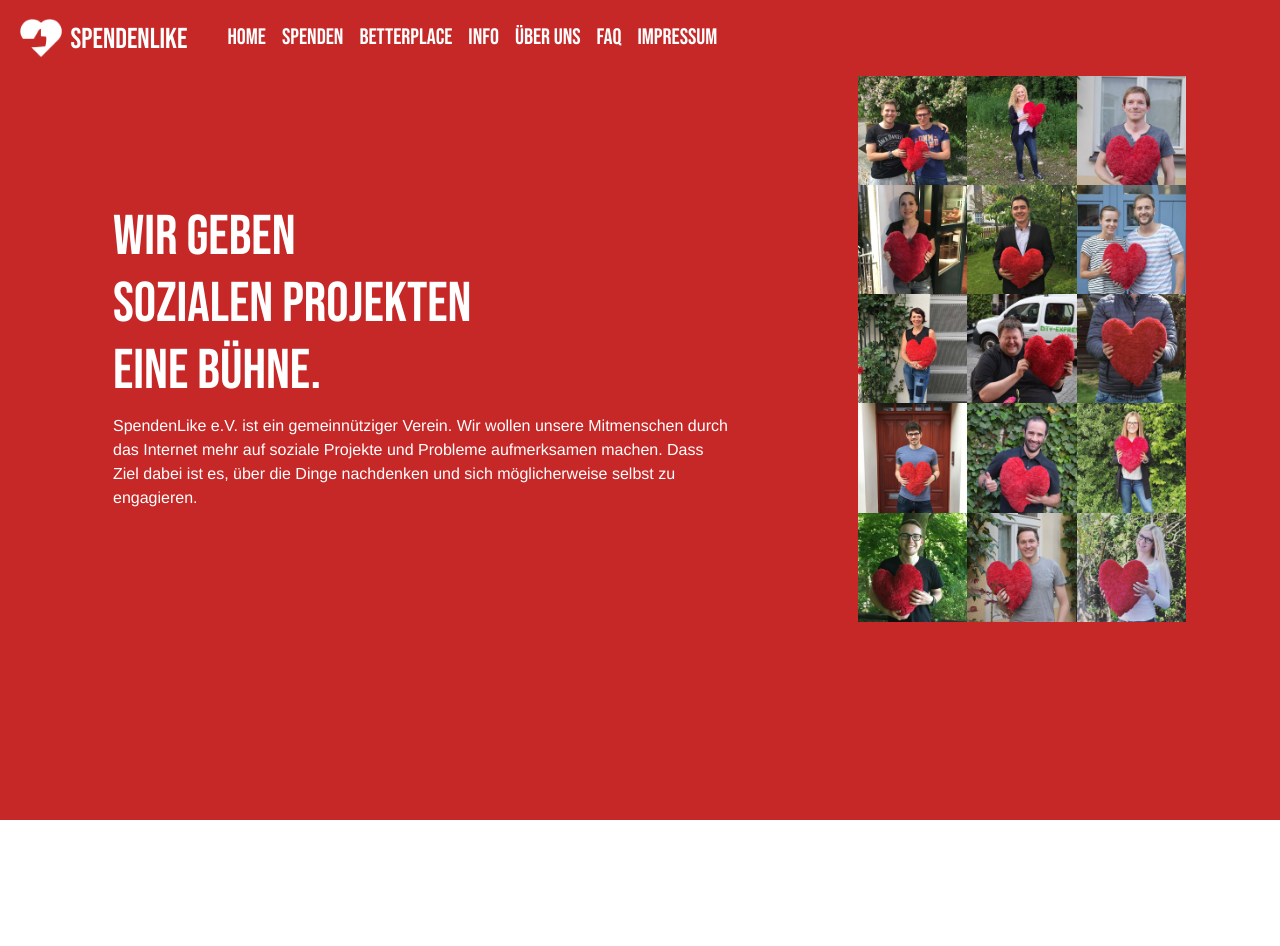
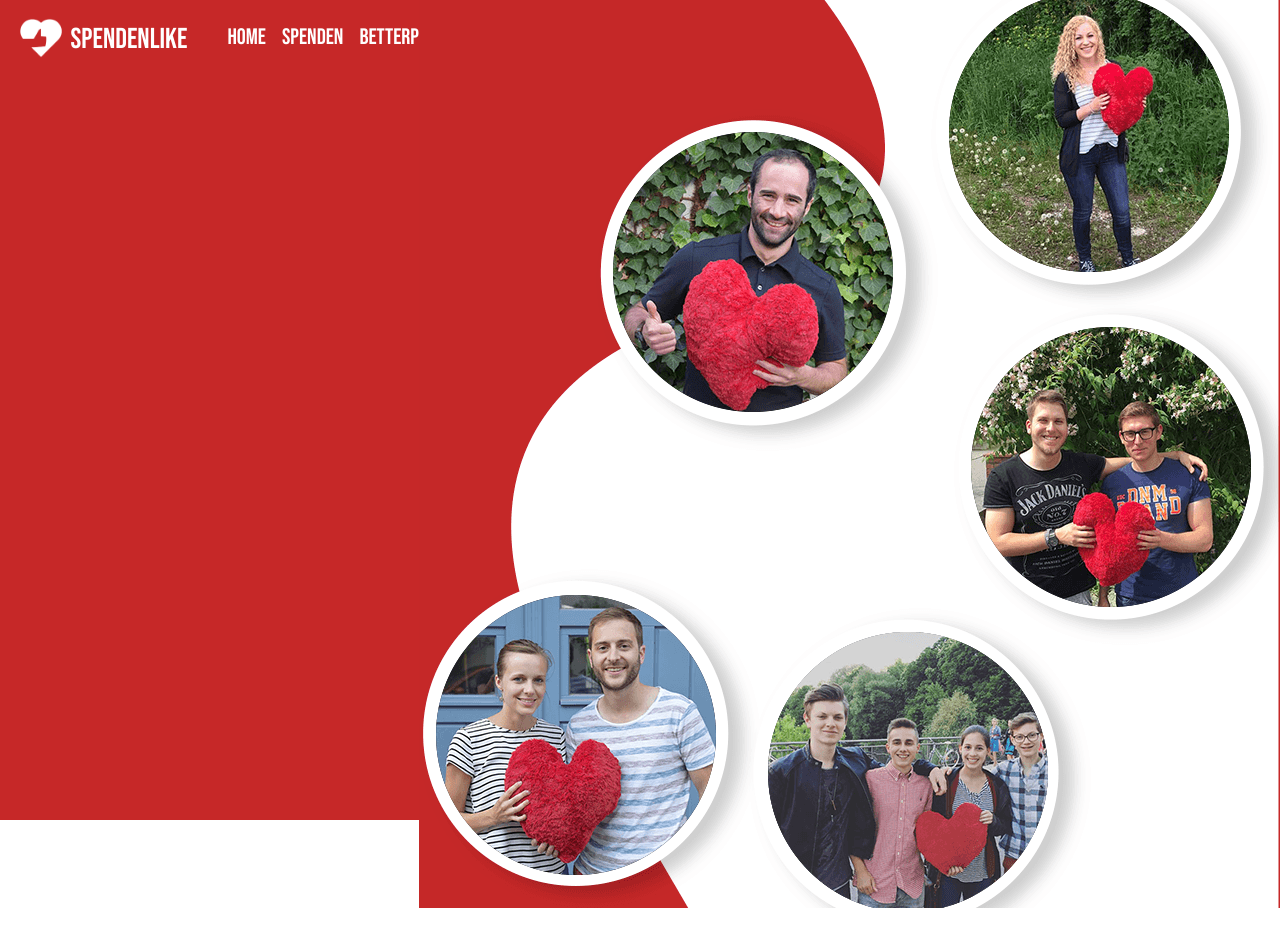
Before and after one commit to marc101101/spendenlike, a Vue app: page / in a window 1280 px wide. Shown: the top 946 px of the page. Before the commit the page ends 820 px from the top, so only its background shows below. Built offline with nearby package versions, Linux system fonts and the light colour scheme.

Commit message:
added home screen

```diff
--- a/src/App.vue
+++ b/src/App.vue
@@ -25,6 +25,7 @@
         </ul>
       </div>
     </nav>
+
     <router-view />
   </div>
 </template>
--- a/src/components/home.vue
+++ b/src/components/home.vue
@@ -14,8 +14,10 @@
       </div>
     </div>
     <div v-else id="desktopBackground">
-      <div class="row">
-        <div class="col-12 col-lg-8" style="padding: 8rem">
+      <div class="header-img-people">
+        <img height="100%" width="100%" src="../assets/home-desktop.png" />
+      </div>
+      <div class="col-lg-6" style="padding: 8rem; float:left">
         <h1 class="desktop-font">
           WIR GEBEN
           <br />SOZIALEN PROJEKTEN
@@ -24,32 +26,6 @@
         <p
           class="desktop-text"
         >SpendenLike e.V. ist ein gemeinnütziger Verein. Wir wollen unsere Mitmenschen durch das Internet mehr auf soziale Projekte und Probleme aufmerksamen machen. Dass Ziel dabei ist es, über die Dinge nachdenken und sich möglicherweise selbst zu engagieren.</p>
-        </div>
-        <div class="col-6 col-lg-4">
-          <div class="row">
-            <div class="column">
-              <img alt="member" src="../assets/members/img_1.jpg" />
-              <img alt="member" src="../assets/members/img_2.jpg" />
-              <img alt="member" src="../assets/members/img_3.jpg" />
-              <img alt="member" src="../assets/members/img_4.jpg" />
-              <img alt="member" src="../assets/members/img_5.jpg" />
-            </div>
-            <div class="column">
-              <img alt="member" src="../assets/members/img_6.jpg" />
-              <img alt="member" src="../assets/members/img_7.jpg" />
-              <img alt="member" src="../assets/members/img_8.jpg" />
-              <img alt="member" src="../assets/members/img_9.jpg" />
-              <img alt="member" src="../assets/members/img_10.jpg" />
-            </div>
-            <div class="column">
-              <img alt="member" src="../assets/members/img_11.jpg" />
-              <img alt="member" src="../assets/members/img_12.jpg" />
-              <img alt="member" src="../assets/members/img_13.jpg" />
-              <img alt="member" src="../assets/members/img_14.jpg" />
-              <img alt="member" src="../assets/members/img_15.jpg" />
-            </div>
-          </div>
-        </div>
       </div>
     </div>
   </div>
@@ -100,6 +76,13 @@ h1 {
   color: white;
   text-align: left;
   font-family: "Helvetica";
+  font-size: 1.3rem;
+}
+
+.header-img-people {
+  float: right;
+  margin-top: -7rem;
+  position: relative;
 }
 
 /*
```
Also changed, not shown: src/assets/home-desktop.png (added). Lines whose indentation alone changed are shown as unchanged.
